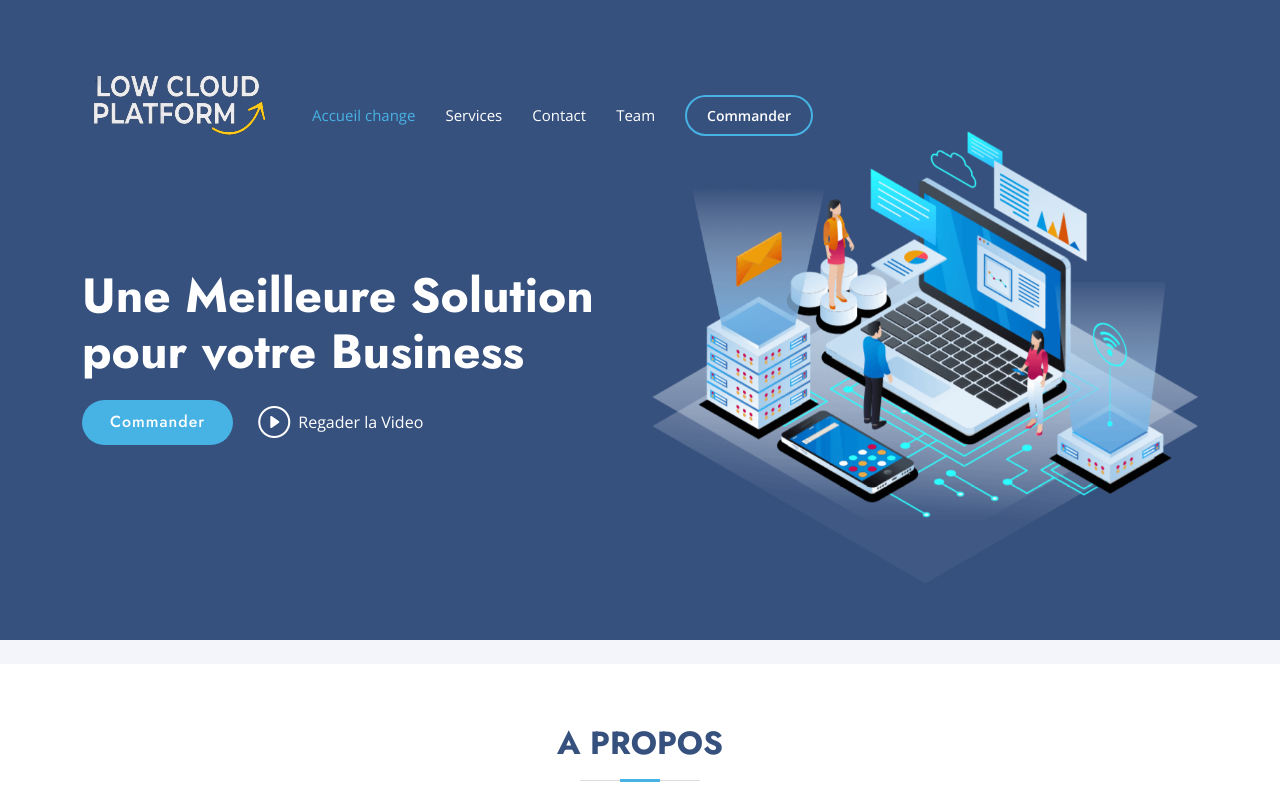
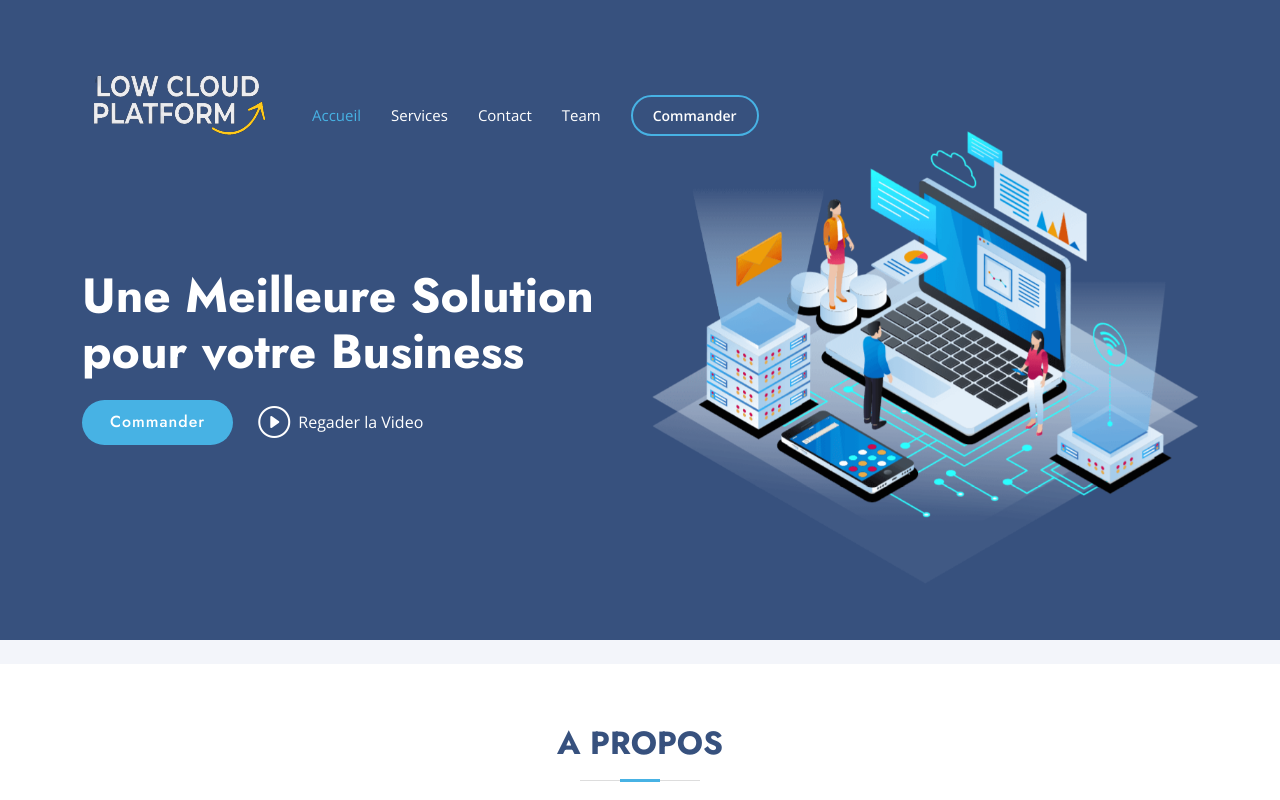
Before and after one commit to Shabby237/monserveur, a plain HTML site: page index.html in a window 1280 px wide. Shown: the top 800 px of the page. Drawn offline with nearby package versions, Linux system fonts and the light colour scheme.

Commit message:
Update index.html

```diff
--- a/index.html
+++ b/index.html
@@ -48,7 +48,7 @@
 
       <nav id="navbar" class="navbar">
         <ul>
-          <li><a class="nav-link scrollto active" href="#hero">Accueil change</a></li>
+          <li><a class="nav-link scrollto active" href="#hero">Accueil</a></li>
           <li><a class="nav-link scrollto" href="#services">Services</a></li>
           </li>
           <li><a class="nav-link scrollto" href="#contact">Contact</a></li>
```
